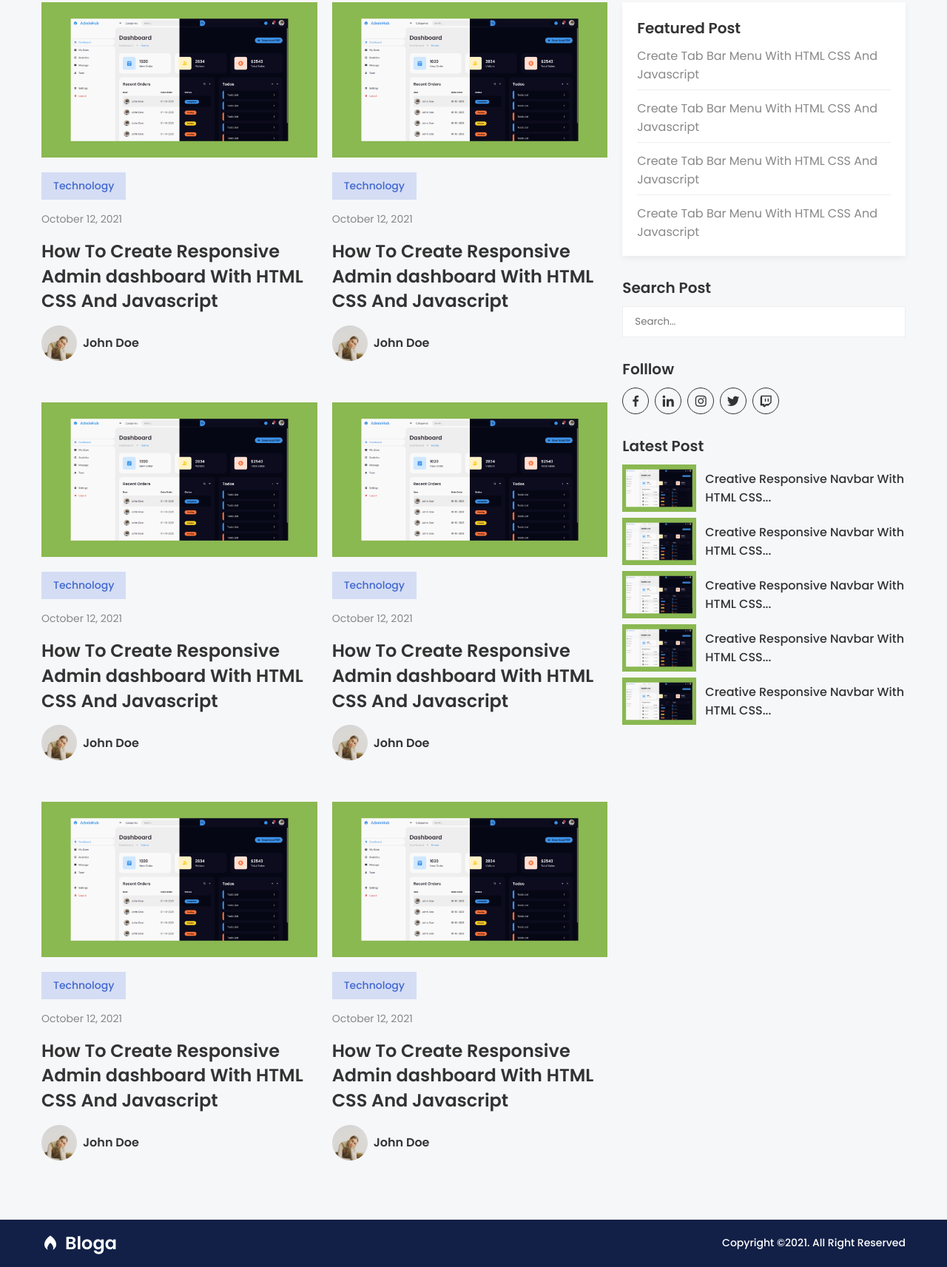
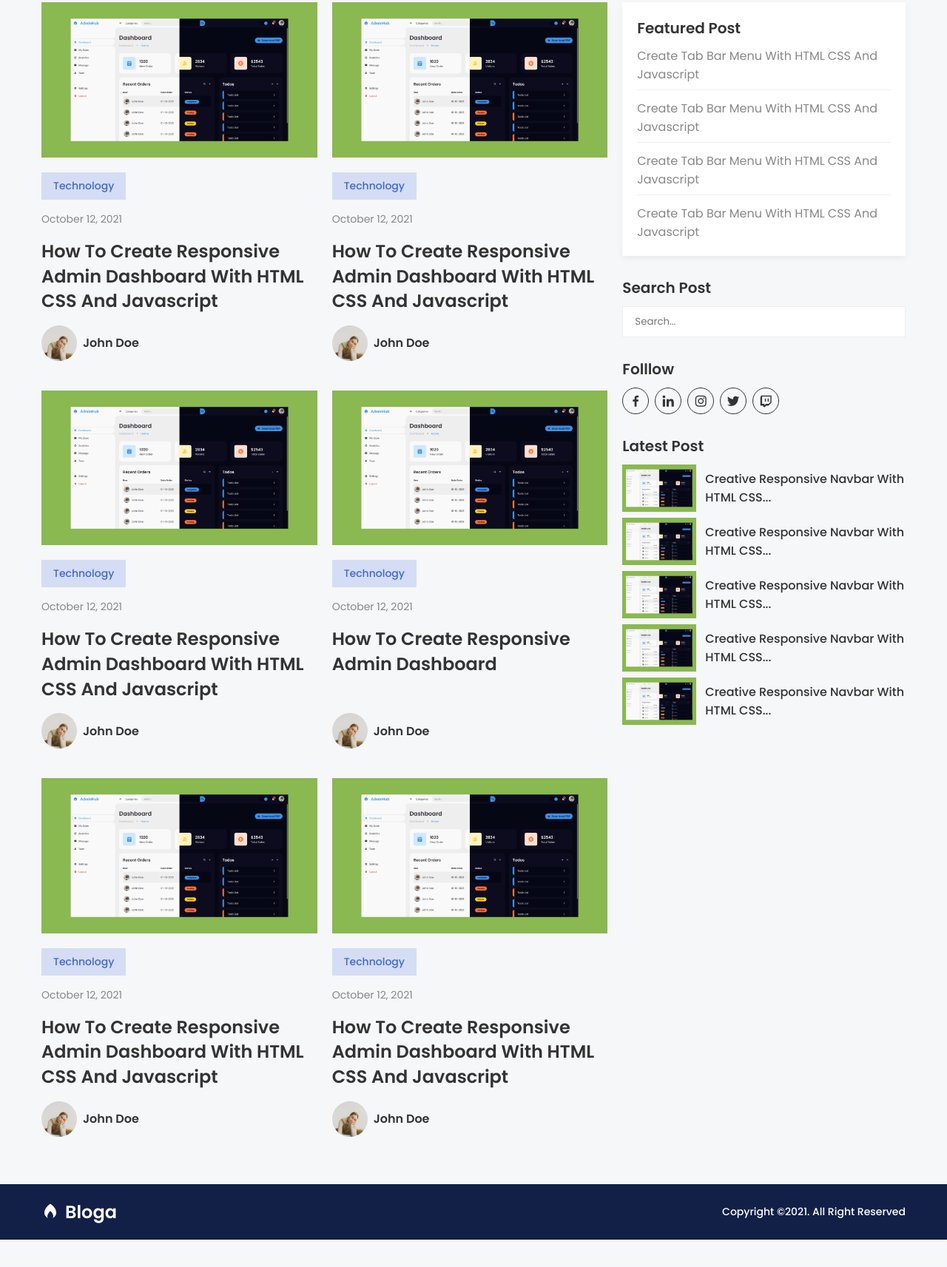
Before and after one commit to fajarnurwahid/bloga, a plain HTML site: page index.html in a window 1280 px wide. Shown: the part 971-2684 px from the top of the page at 74% size. After the commit the page ends 2647 px from the top, so only its background shows below. Drawn offline with nearby package versions, Linux system fonts and the light colour scheme.

```diff
--- a/index.html
+++ b/index.html
@@ -44,7 +44,7 @@
 				</div>
 				<div class="right">
 					<span class="time">October 12, 2021</span>
-					<a href="#" class="link-post">How To Create Responsive Admin dashboard With HTML CSS And Javascript</a>
+					<a href="#" class="link-post">How To Create Responsive Admin Dashboard With HTML CSS And Javascript</a>
 					<div class="profile">
 						<img src="img/profile.png" alt="">
 						<span class="name">John Doe</span>
@@ -74,7 +74,7 @@
 						<img src="img/img.png" alt="">
 						<span class="category">Technology</span>
 						<span class="time">October 12, 2021</span>
-						<a href="#" class="link-post">How To Create Responsive Admin dashboard With HTML CSS And Javascript</a>
+						<a href="#" class="link-post">How To Create Responsive Admin Dashboard With HTML CSS And Javascript</a>
 						<div class="profile">
 							<img src="img/profile.png" alt="">
 							<span class="name">John Doe</span>
@@ -84,7 +84,7 @@
 						<img src="img/img.png" alt="">
 						<span class="category">Technology</span>
 						<span class="time">October 12, 2021</span>
-						<a href="#" class="link-post">How To Create Responsive Admin dashboard With HTML CSS And Javascript</a>
+						<a href="#" class="link-post">How To Create Responsive Admin Dashboard With HTML CSS And Javascript</a>
 						<div class="profile">
 							<img src="img/profile.png" alt="">
 							<span class="name">John Doe</span>
@@ -94,7 +94,7 @@
 						<img src="img/img.png" alt="">
 						<span class="category">Technology</span>
 						<span class="time">October 12, 2021</span>
-						<a href="#" class="link-post">How To Create Responsive Admin dashboard With HTML CSS And Javascript</a>
+						<a href="#" class="link-post">How To Create Responsive Admin Dashboard With HTML CSS And Javascript</a>
 						<div class="profile">
 							<img src="img/profile.png" alt="">
 							<span class="name">John Doe</span>
@@ -104,7 +104,7 @@
 						<img src="img/img.png" alt="">
 						<span class="category">Technology</span>
 						<span class="time">October 12, 2021</span>
-						<a href="#" class="link-post">How To Create Responsive Admin dashboard With HTML CSS And Javascript</a>
+						<a href="#" class="link-post">How To Create Responsive Admin Dashboard</a>
 						<div class="profile">
 							<img src="img/profile.png" alt="">
 							<span class="name">John Doe</span>
@@ -114,7 +114,7 @@
 						<img src="img/img.png" alt="">
 						<span class="category">Technology</span>
 						<span class="time">October 12, 2021</span>
-						<a href="#" class="link-post">How To Create Responsive Admin dashboard With HTML CSS And Javascript</a>
+						<a href="#" class="link-post">How To Create Responsive Admin Dashboard With HTML CSS And Javascript</a>
 						<div class="profile">
 							<img src="img/profile.png" alt="">
 							<span class="name">John Doe</span>
@@ -124,7 +124,7 @@
 						<img src="img/img.png" alt="">
 						<span class="category">Technology</span>
 						<span class="time">October 12, 2021</span>
-						<a href="#" class="link-post">How To Create Responsive Admin dashboard With HTML CSS And Javascript</a>
+						<a href="#" class="link-post">How To Create Responsive Admin Dashboard With HTML CSS And Javascript</a>
 						<div class="profile">
 							<img src="img/profile.png" alt="">
 							<span class="name">John Doe</span>
--- a/script.js
+++ b/script.js
@@ -26,6 +26,8 @@ toggleMenu.addEventListener('click', function () {
 	if(navMenu.classList.contains('show')) {
 		nav.classList.add('active');
 	} else {
-		nav.classList.remove('active');
+		if(!window.scrollY > 20) {
+			nav.classList.remove('active');
+		}
 	}
 })
--- a/style.css
+++ b/style.css
@@ -236,6 +236,9 @@ header h1 {
 #top-post .wrapper .profile .name {
 	font-weight: 600;
 }
+#top-post .wrapper p {
+	margin-bottom: 1rem;
+}
 #top-post .wrapper .category {
 	margin-top: auto;
 	padding: 8px 16px;
@@ -330,7 +333,7 @@ header h1 {
 	display: flex;
 	grid-gap: 8px;
 	align-items: center;
-	margin-bottom: 1rem;
+	margin-top: auto;
 }
 #content .post .profile img {
 	width: 48px;
@@ -430,7 +433,8 @@ header h1 {
 /* FOOTER */
 footer {
 	background: var(--blue-d-2);
-	height: 64px;
+	min-height: 64px;
+	padding: 20px 0;
 }
 footer .container {
 	display: flex;
@@ -519,4 +523,8 @@ footer p {
 	header h1 {
 		font-size: 28px;
 	}
+	footer .container {
+		flex-direction: column;
+		align-items: center;
+	}
 }
```
